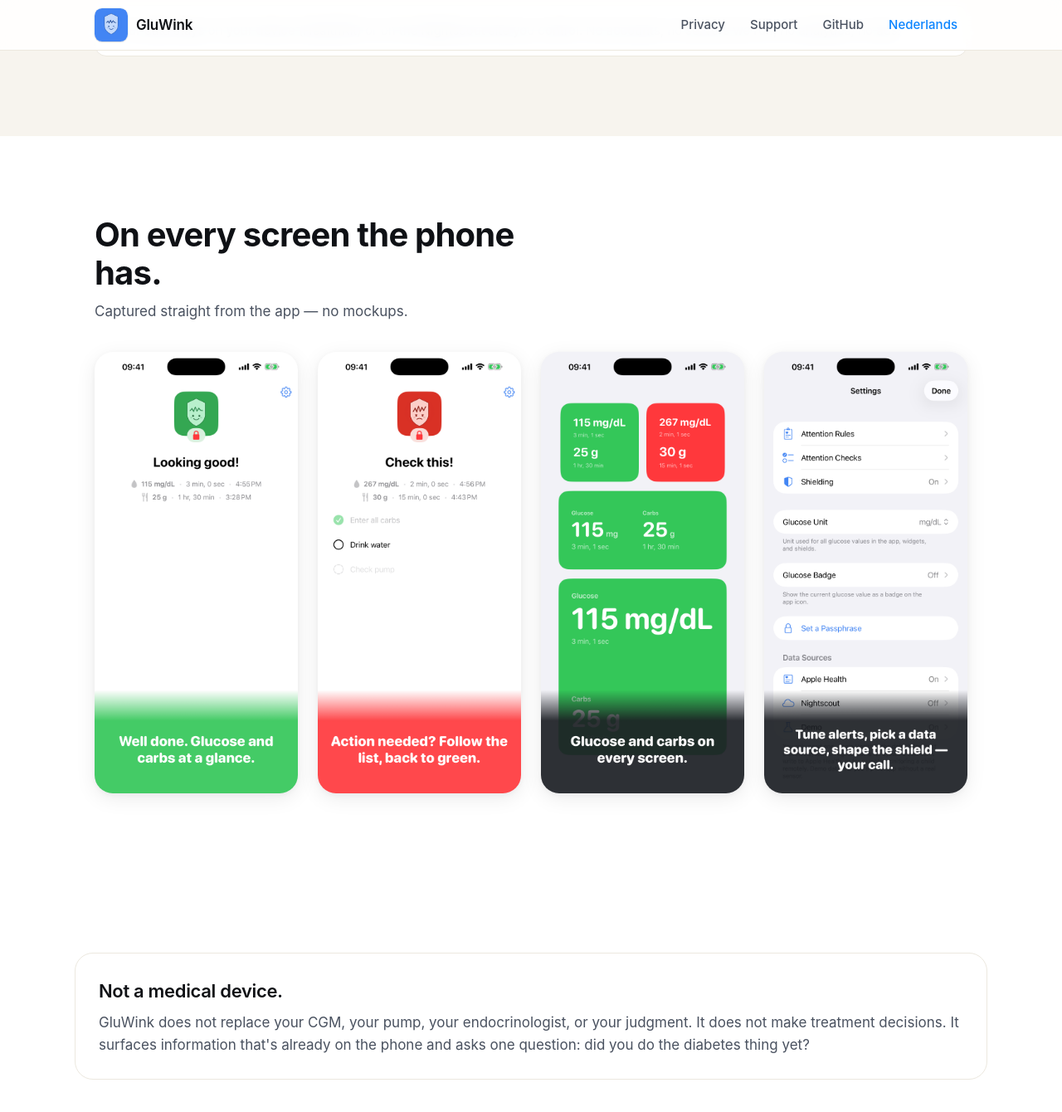
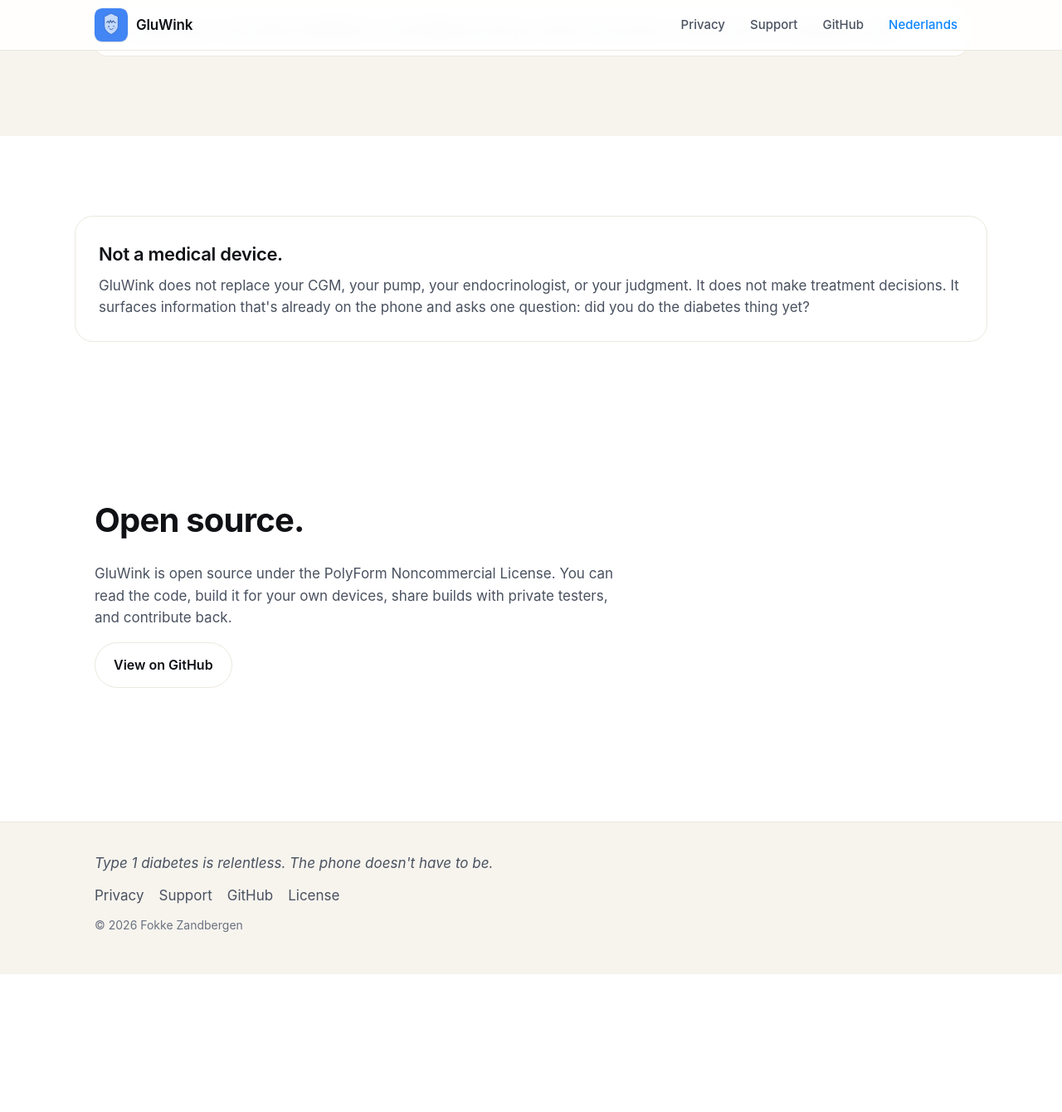
Before and after one commit to FokkeZB/GluWink, a Jekyll site: the page built from docs/index.html, in a window 1280 px wide and 1400 px high, scrolled down 2937 px. Shown: the top 1340 px of the window at 83% size. Built offline with Jekyll 4.4.1, drawn with Linux system fonts in a browser that asks for light colours; after the commit the page ends 4111 px from its top, so only the background shows below that.

Commit message:
refactor(docs): drop standalone screenshot gallery, redundant with hero carousel
The hero carousel above the fold now cycles through the same four
shots the lower "On every screen" gallery used to show. Keeping the
section meant the same images appeared twice on the page, padding
the scroll without adding information.

Removes:
- <section --screens> from EN and NL home pages
- _includes/screenshot-grid.html (only that section called it)
- .screenshot-grid CSS rules
- README file-tree entry; updates sync-screenshots.sh comment to
  point at the new source of truth

Kept on purpose: data.screenshots.title is still in use as the
carousel's aria-label, and data.screenshots.intro is harmless data
we may want to resurface as a caption beneath the dot pager.

Refs #17

Made-with: Cursor

```diff
--- a/docs/_includes/screenshot-grid.html
+++ /dev/null
@@ -1,17 +0,0 @@
-{%- assign t = page.lang | default: "en" -%}
-{%- if t == "nl" -%}{%- assign data = site.data.nl -%}{%- assign locale = "nl-NL" -%}
-{%- else -%}{%- assign data = site.data.en -%}{%- assign locale = "en-US" -%}{%- endif -%}
-<div class="screenshot-grid">
-  <figure class="screenshot-grid__item">
-    <img src="{{ '/assets/screenshots/' | append: locale | append: '/01_greenShield.png' | relative_url }}" alt="{{ data.screenshots.alt.green }}" loading="lazy" decoding="async">
-  </figure>
-  <figure class="screenshot-grid__item">
-    <img src="{{ '/assets/screenshots/' | append: locale | append: '/02_redShield.png' | relative_url }}" alt="{{ data.screenshots.alt.red }}" loading="lazy" decoding="async">
-  </figure>
-  <figure class="screenshot-grid__item">
-    <img src="{{ '/assets/screenshots/' | append: locale | append: '/03_widgets.png' | relative_url }}" alt="{{ data.screenshots.alt.widgets }}" loading="lazy" decoding="async">
-  </figure>
-  <figure class="screenshot-grid__item">
-    <img src="{{ '/assets/screenshots/' | append: locale | append: '/04_settings.png' | relative_url }}" alt="{{ data.screenshots.alt.settings }}" loading="lazy" decoding="async">
-  </figure>
-</div>
--- a/docs/assets/css/site.css
+++ b/docs/assets/css/site.css
@@ -338,19 +338,6 @@ a:hover, a:focus-visible { text-decoration: underline; text-underline-offset: 3p
   color: var(--fg-soft); font-size: 15px;
 }
 
-/* Screenshots */
-.screenshot-grid {
-  display: grid; gap: 16px;
-  grid-template-columns: repeat(2, 1fr);
-}
-@media (min-width: 760px) { .screenshot-grid { grid-template-columns: repeat(4, 1fr); gap: 24px; } }
-.screenshot-grid__item { margin: 0; }
-.screenshot-grid__item img {
-  border-radius: 22px;
-  box-shadow: var(--shadow-md);
-  background: var(--bg-soft);
-}
-
 /* iPhone frame — pure CSS, no images. Wraps a portrait screenshot in a
    bezel that approximates a modern iPhone Pro (1320x2868 screen ratio).
    Sizes are driven by --iphone-w / --iphone-bezel / --iphone-radius so
--- a/docs/index.html
+++ b/docs/index.html
@@ -67,14 +67,6 @@ permalink: /
   </div>
 </section>
 
-<section class="section section--screens" aria-labelledby="screens">
-  <div class="wrap">
-    <h2 id="screens" class="section__title">{{ data.screenshots.title }}</h2>
-    <p class="section__intro">{{ data.screenshots.intro }}</p>
-    {%- include screenshot-grid.html -%}
-  </div>
-</section>
-
 <section class="section section--disclaimer" aria-labelledby="disclaimer">
   <div class="wrap disclaimer">
     <h2 id="disclaimer" class="disclaimer__title">{{ data.disclaimer.title }}</h2>
```
Also changed, not shown: docs/nl/index.html (+0 -8 lines), docs/README.md, 1 other file.
